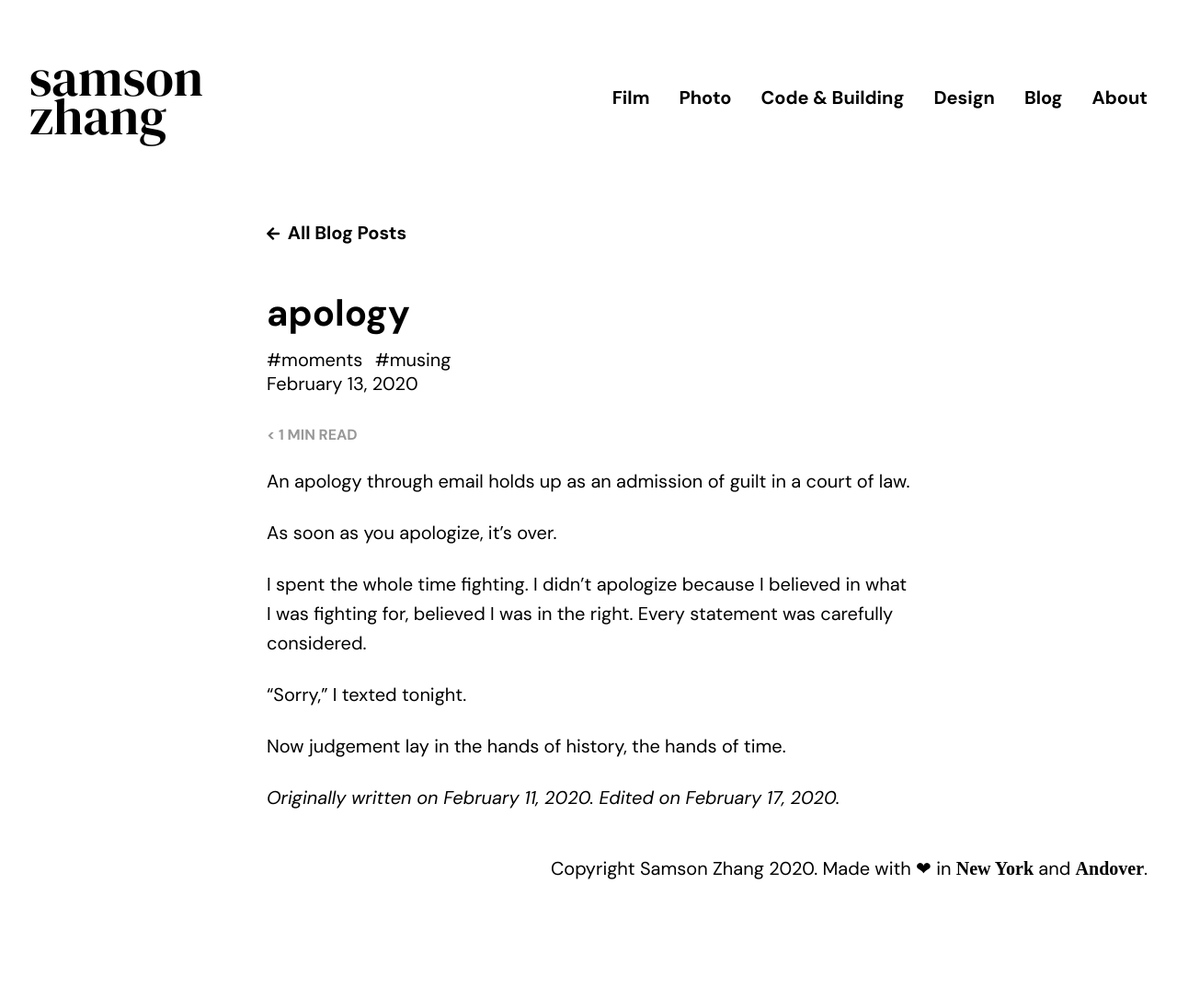
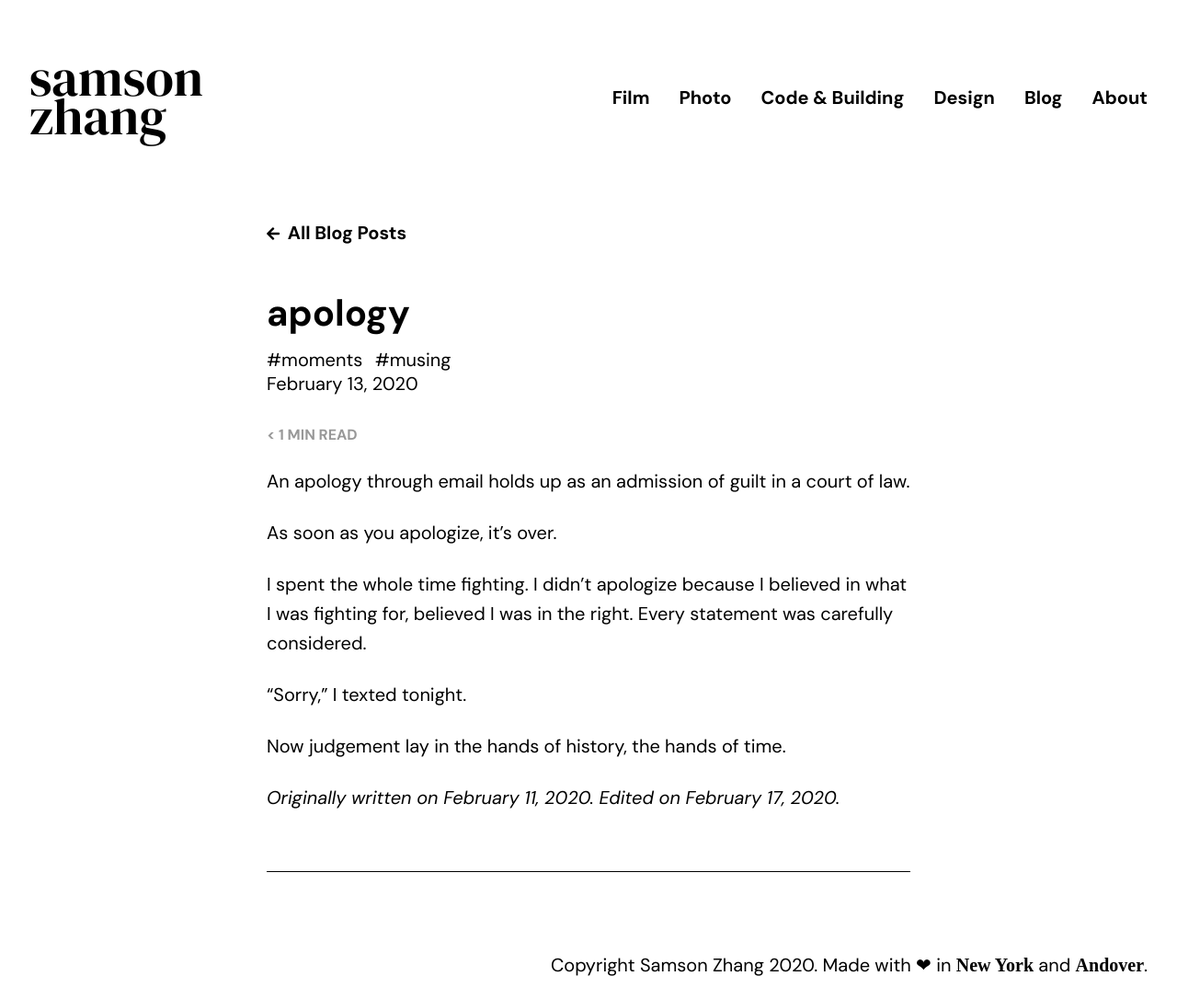
Before and after one commit to wwsalmon/portfolio, a Jekyll site: the page built from _posts/2020-02-13-apologize.md, in a window 1280 px wide. Shown: the whole page at 92% size. Built offline with Jekyll 4.4.1, drawn with Linux system fonts in a browser that asks for light colours; some web fonts are replaced; a script that is not in the unit is left out; before the commit the page ends 981 px from its top, so only the background shows below that.

Commit message:
add comments with hyvor talk

```diff
--- a/_layouts/post.html
+++ b/_layouts/post.html
@@ -17,4 +17,14 @@ layout: default
     <div class='readingtime'><span>{% assign words = content | strip_html | number_of_words %}{% include readingtime.html %}</span></div>
 
     {{ content }}
+
+    <div id="hyvor-talk-view" class="margin-center width-700-important border-top pt-6 mt-6"></div>
+    <script type="text/javascript">
+        var HYVOR_TALK_WEBSITE = 1008; // DO NOT CHANGE THIS
+        var HYVOR_TALK_CONFIG = {
+            url: false,
+            id: false
+        };
+    </script>
+    <script async type="text/javascript" src="//talk.hyvor.com/web-api/embed"></script>
 </div>
--- a/_sass/utilities.scss
+++ b/_sass/utilities.scss
@@ -1,5 +1,14 @@
+.margin-center{
+  margin-left: auto;
+  margin-right: auto;
+}
+
 .width-700{
     max-width: 700px;
+}
+
+.width-700-important{
+    max-width: 700px!important;
 }
 
 .width-500{
@@ -38,6 +47,10 @@
     @mixin font-big-responsive{
         font-size: 48px;
     }
+}
+
+.border-top{
+  border-top: 1px solid #000;
 }
 
 .flex{
```
